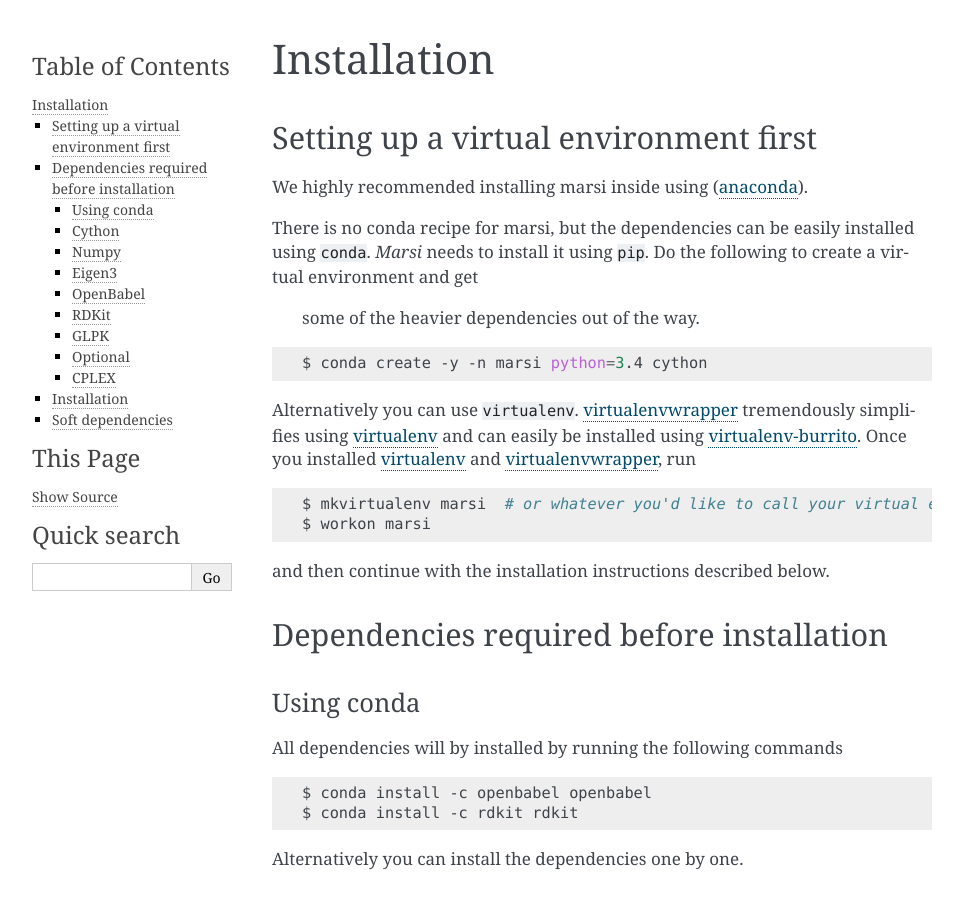
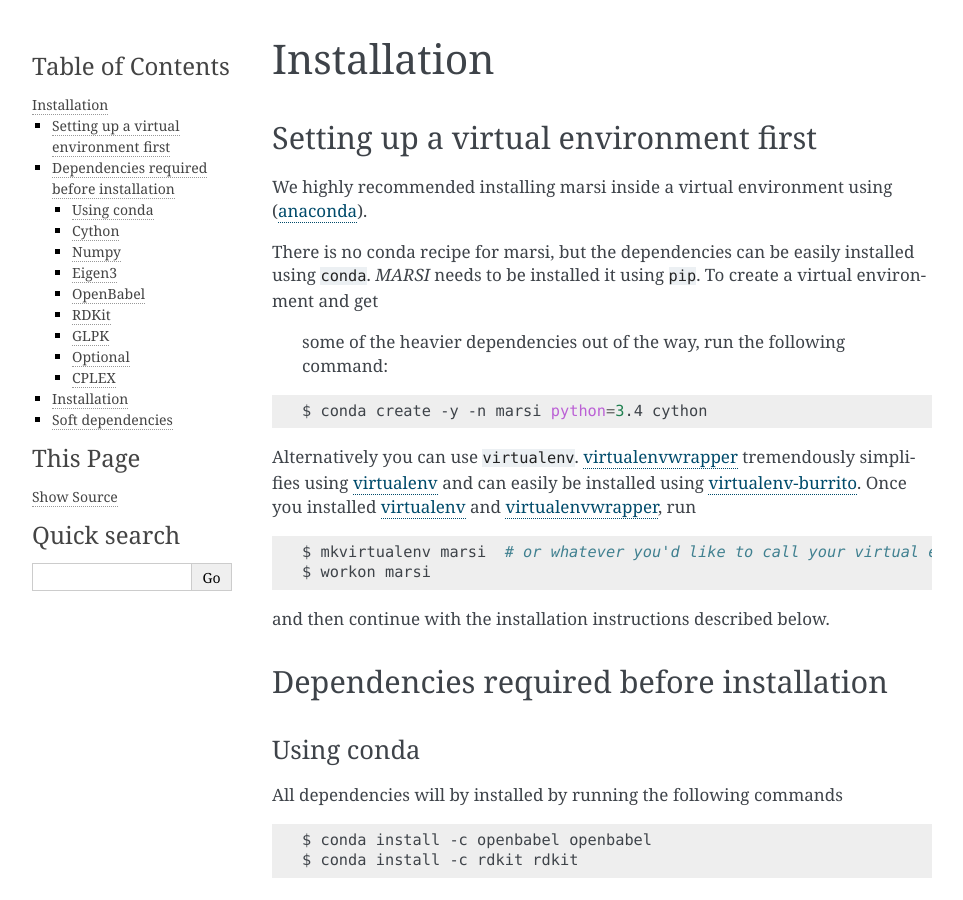
Before and after one commit to pascalaldo/marsi, a Sphinx documentation site: the page built from docs/installation.rst, in a window 1280 px wide and 900 px high. Shown: the whole window, without its empty margins (148-1111 px from the left). Built offline with Sphinx 7.4.7, drawn with Linux system fonts in a browser that asks for light colours; pages that are not in the unit, such as notebooks, are missing from menus.

Commit message:
doc: updated installation documentation

```diff
--- a/docs/installation.rst
+++ b/docs/installation.rst
@@ -5,11 +5,11 @@
 Setting up a virtual environment first
 ======================================
 
-We highly recommended installing marsi inside using (anaconda_).
+We highly recommended installing marsi inside a virtual environment using (anaconda_).
 
 There is no conda recipe for marsi, but the dependencies can be easily installed using ``conda``.
-*Marsi* needs to install it using ``pip``. Do the following to create a virtual environment and get
- some of the heavier dependencies out of the way.
+*MARSI* needs to be installed it using ``pip``. To create a virtual environment and get
+ some of the heavier dependencies out of the way, run the following command:
 
 .. code-block:: bash
 
```
